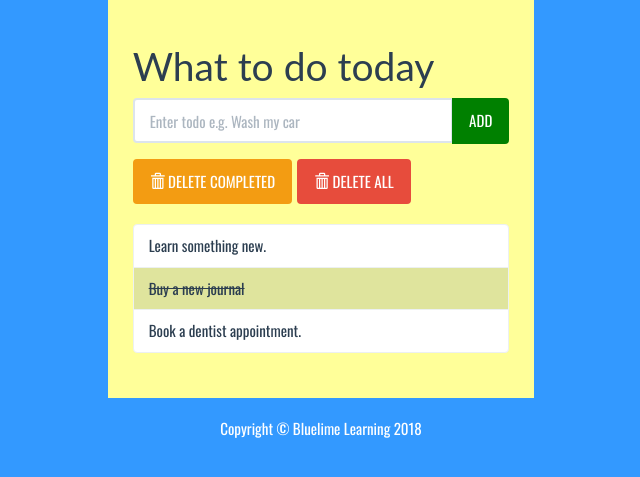
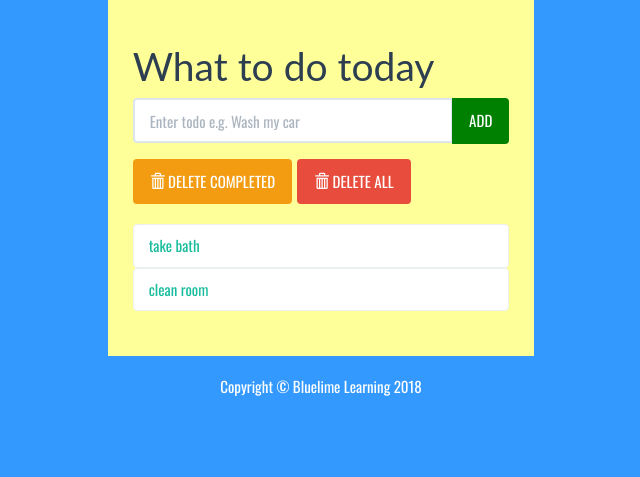
Before and after one commit to FIDIFZINATION/todoApp, a Django app: page / in a window 1280 px wide. Shown: the part 129-606 px from the top of the page, without its empty margins (319-959 px from the left). Run offline with Django 3.2, Linux system fonts and the light colour scheme; data comes from the database, SQL or seed files in the repository; some libraries are stand-ins or nearby versions.

Commit message:
Display database items

```diff
--- a/todoList/templates/todoList/index.html
+++ b/todoList/templates/todoList/index.html
@@ -52,9 +52,17 @@
 					</div>
 
 					<ul class="list-group t20">
-						<li class="list-group-item">Learn something new.</li>
-						<li class="list-group-item todo-completed">Buy a new journal</li>
-						<li class="list-group-item">Book a dentist appointment.</li>
+
+						{% for todolist in todo_items %}
+
+						{% if todolist.status %}
+						<li class="list-group-item todo-completed">{{todolist.task}}</li>
+						{% else %}
+						<a href="#"><li class="list-group-item">{{todolist.task}}</li></a>
+						{% endif %}
+
+						{% endfor %}
+
 					</ul>
 				</div>
 			</div>
--- a/todoList/views.py
+++ b/todoList/views.py
@@ -1,5 +1,7 @@
 from django.shortcuts import render
-
+from .models import TodoList
 # Create your views here.
 def index(request):
-    return render(request, 'todoList/index.html')
+    todo_items = TodoList.objects.order_by('id')
+    context = {'todo_items': todo_items}
+    return render(request, 'todoList/index.html', context)
```
